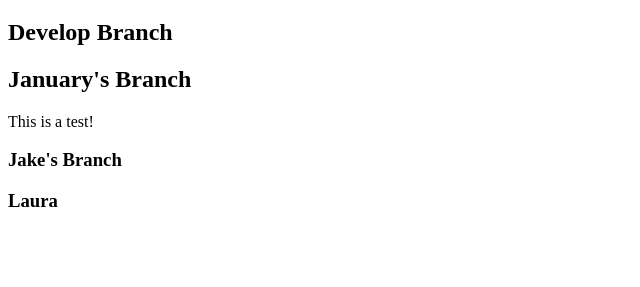
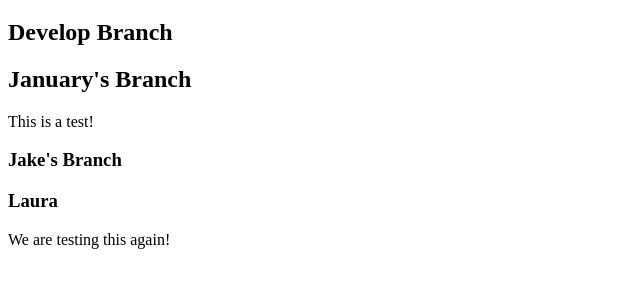
Before and after one commit to laurakblitz/test-repo, a plain HTML site: page index.html in a window 1280 px wide. Shown: the part 61-348 px from the top of the page, without its empty margins (0-640 px from the left). Drawn offline with Linux system fonts and the light colour scheme.

Commit message:
here were go

```diff
--- a/index.html
+++ b/index.html
@@ -8,11 +8,10 @@
 <body>
     <h1>Master Branch</h1>
     <h2>Develop Branch</h2>
-
     <h2>January's Branch</h2>
     <p>This is a test!</p>
     <h3>Jake's Branch</h3>
     <h3>Laura</h3>
-
+    <p>We are testing this again!</p>
 </body>
 </html>
```
